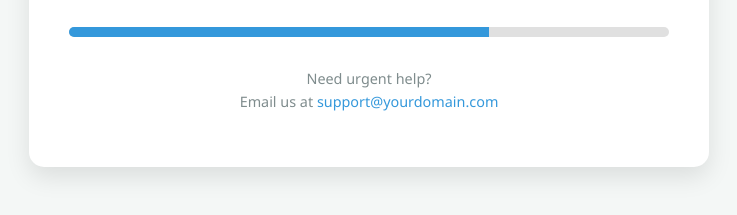
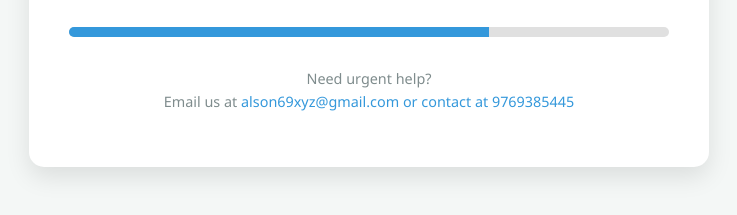
Before and after one commit to alson69xyz/alson, a plain HTML site: page index.html in a window 1280 px wide. Shown: the part 467-682 px from the top of the page, without its empty margins (271-1008 px from the left). Drawn offline with Linux system fonts and the light colour scheme.

Commit message:
Update index.html

```diff
--- a/index.html
+++ b/index.html
@@ -95,7 +95,7 @@
 
         <p class="contact">
             Need urgent help? <br>
-            Email us at <a href="mailto:Alson69xyz@gmail.com">support@yourdomain.com</a>
+            Email us at <a href="mailto:Alson69xyz@gmail.com">alson69xyz@gmail.com or contact at 9769385445</a>
         </p>
     </div>
 
```
